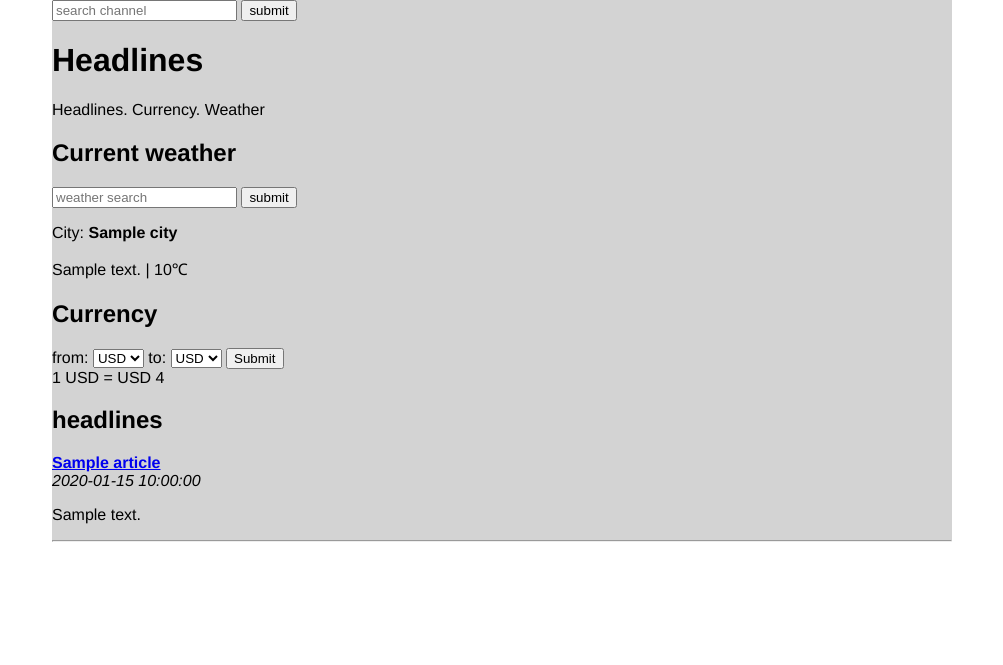
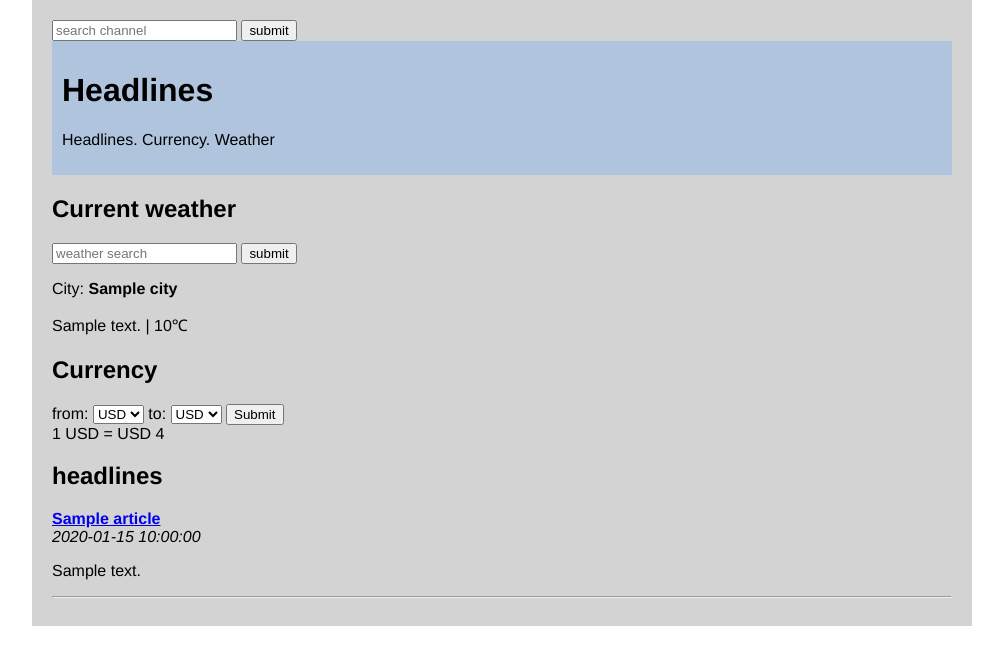
Before and after one commit to goodluckchile001/Headlines, a Flask app: template templates/home.html in a window 1280 px wide. Shown: the top 665 px of the page, without its empty margins (138-1141 px from the left). Run offline with Flask 3, Linux system fonts and the light colour scheme; the template is opened without the code that fills it: most values are stand-ins (such as "Sample title", 1, 10 or a date in 2020).

Commit message:
bugs fix

```diff
--- a/main.py
+++ b/main.py
@@ -72,15 +72,18 @@ def get_weather(query):
     return weather
 def get_rates(frm,to):
     currency_url = f"https://openexchangerates.org/api/latest.json?app_id={CurrencyApi}"
-    all_currency = requests.get(currency_url)
-    data = all_currency.json()
-    rates = data.get("rates",{})
-    frm_rates = rates.get(frm.upper())
-    to_rates = rates.get(to.upper())
+    try:
+        all_currency = requests.get(currency_url)
+        data = all_currency.json()
+        rates = data.get("rates",{})
+        frm_rates = rates.get(frm.upper())
+        to_rates = rates.get(to.upper())
 
-    if frm_rates and to_rates:
-        return to_rates/frm_rates,rates.keys()
-    return None
+        if frm_rates and to_rates:
+            return to_rates/frm_rates,rates.keys()
+    except Exception as e:
+        print(f"error fetching rates:{e}")
+    return 1.0,["USD","NGN","GBP","EUR"]
 def getValueWithFallBack(key):
     if request.args.get(key):
         return request.args.get(key)
--- a/templates/home.html
+++ b/templates/home.html
@@ -13,8 +13,11 @@
         background: lightgrey;
         max-width:900px;
         margin:0 auto;
+        padding:20px;
         }
-        #header { lightsteelblue;
+        #Header {
+        background:lightsteelblue;
+        padding:10px
         }
     </style>
 
```
